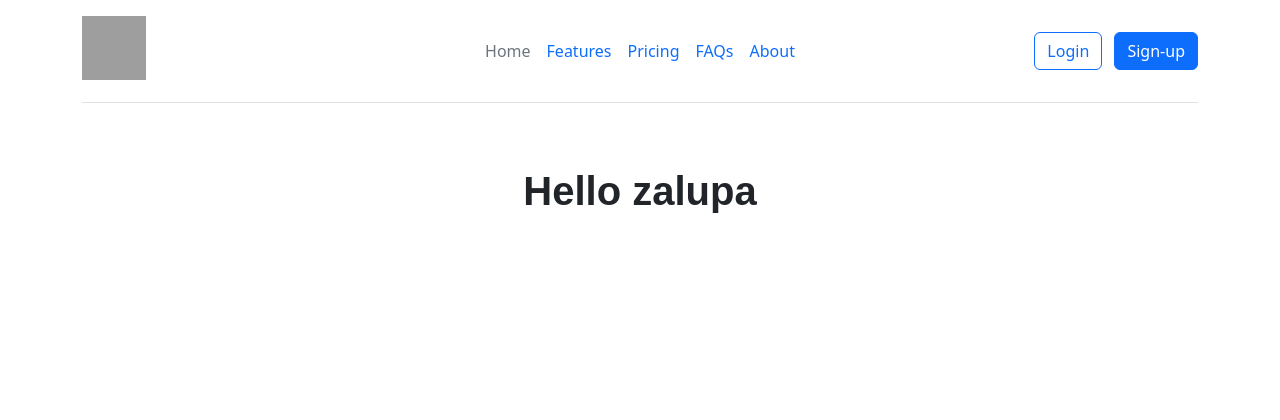
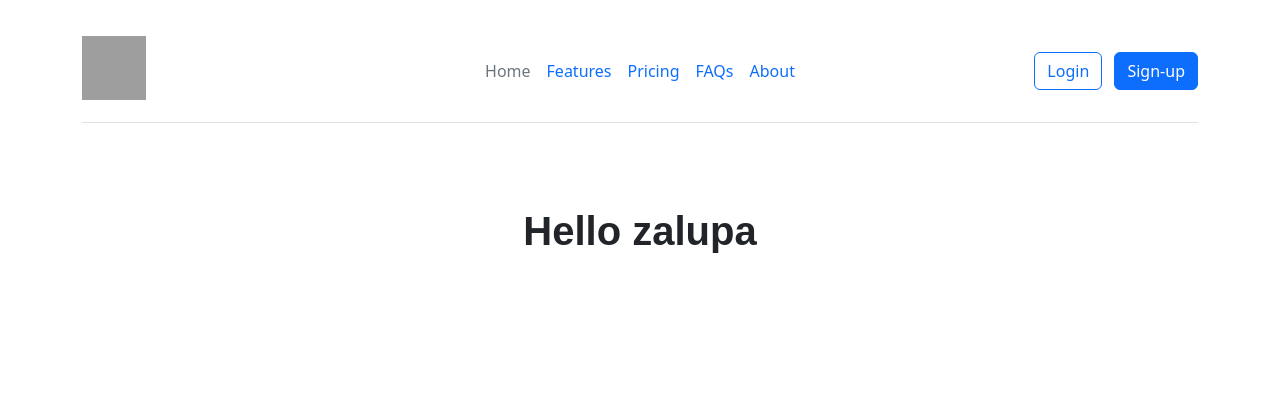
Before and after one commit to cdxy1/course-picker-flask, a Flask app: page / in a window 1280 px wide. Shown: the top 420 px of the page. Run offline with Flask 3, Linux system fonts and the light colour scheme; grey boxes are pictures that could not be loaded.

Commit message:
Extend class header

```diff
--- a/app/static/css/main.css
+++ b/app/static/css/main.css
@@ -24,3 +24,10 @@ h1 {
     padding: 40px 20px;
     flex: 1 1 auto;
 }
+
+.header {
+    padding: 20px;
+    position: sticky;
+    top: 0;
+    background-color: white
+}
```
